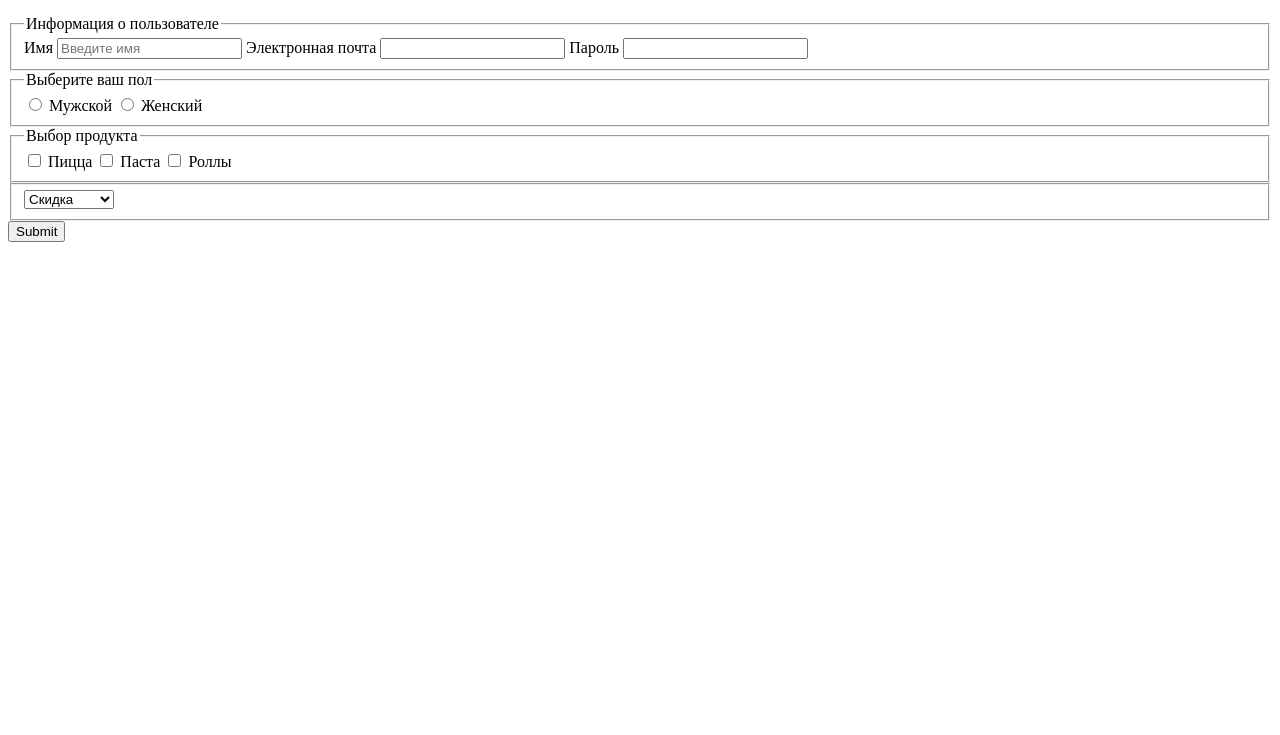
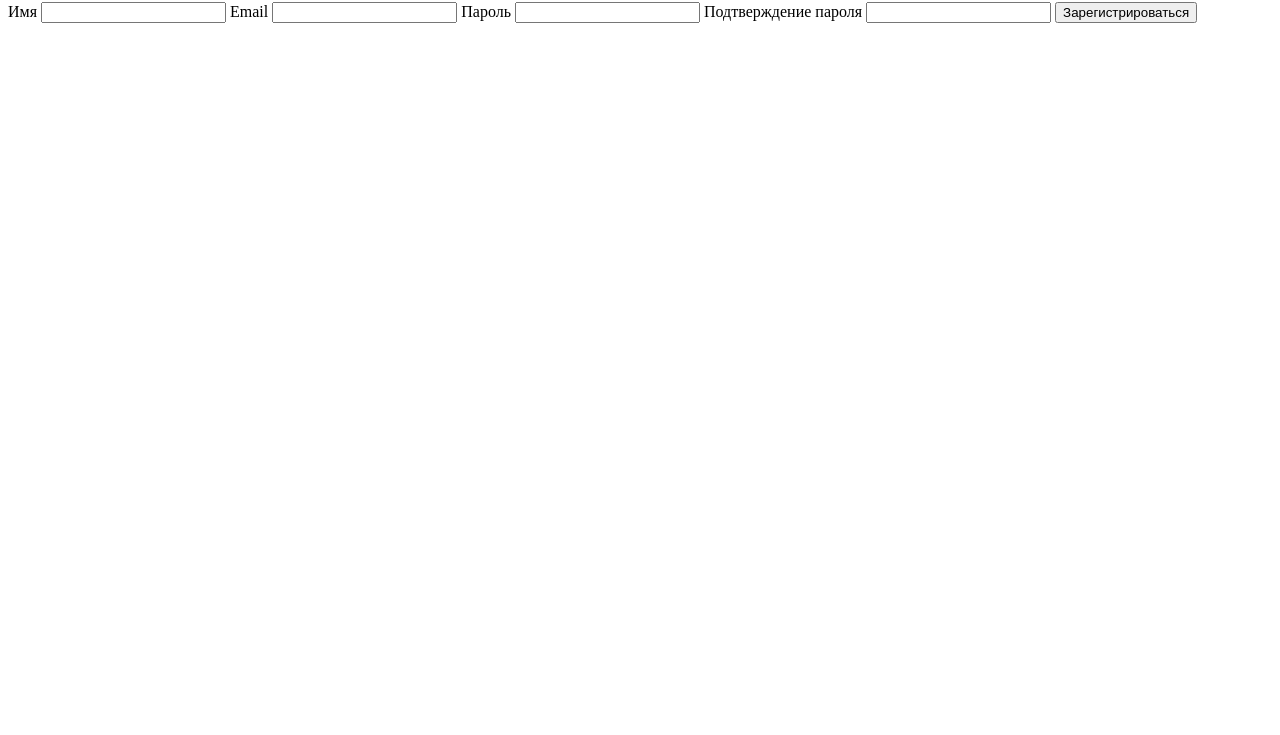
Before and after one commit to l1umenncs/Forma, a plain HTML site: page index.html in a window 1280 px wide. Shown: the part 65-800 px from the top of the page. Drawn offline with Linux system fonts and the light colour scheme.

Commit message:
index.html

```diff
--- a/index.html
+++ b/index.html
@@ -1,65 +1,23 @@
-
 <!DOCTYPE html>
 <html lang="en">
 <head>
-    <meta charset="UTF-8">
-    <meta name="viewport" content="width=device-width, initial-scale=1.0">
-    <link rel="stylesheet" href="styel.css">
-    <title>Document</title>
+  <meta charset="UTF-8">
+  <meta name="viewport" content="width=, initial-scale=1.0">
+  <title>Форма</title>
+  <link rel="stylesheet" href="style.css">
 </head>
 <body>
-    <header>
-        <h1>Форма</h1>
-    </header>
-
-    <main>
-        <fieldset>
-            <legend>Информация о пользователе</legend>
-
-            <label for="text">Имя</label>
-            <input name="text" id="text" type="text" placeholder="Введите имя">
-
-            <label for="email">Электронная почта</label>
-            <input name="email" id="email" type="email">
-
-            <label for="pass">Пароль</label>
-            <input name="pass" id="pass" type="password">
-        </fieldset>
-
-        <fieldset>
-            <legend>Выберите ваш пол</legend>
-
-            <input type="radio" id="male" name="se" value="m">
-            <label for="male">Мужской</label>
-
-            <input type="radio" id="female" name="se" value="f">
-            <label for="female">Женский</label>
-        </fieldset>
-
-        <fieldset>
-
-            <legend>Выбор продукта</legend>
-
-            <input type="checkbox" id="pizza" name="product" value="pizza">
-            <label for="pizza">Пицца</label>
-
-            <input type="checkbox" id="pasta" name="product" value="pasta">
-            <label for="pasta">Паста</label>
-
-            <input type="checkbox" id="rolls" name="product" value="rolls">
-            <label for="rolls">Роллы</label>
-        </fieldset>
-
-        <fieldset>
-            <select>
-                <option>Скидка</option>
-
-                <option>Нет скидки</option>
-            </select>
-        </fieldset>
-
-        <input type="submit" id="submit" class="submit">
-
-    </main>
+<form action="#">
+  <h2>Регистрация</h2>
+  <label for="nameID">Имя</label>
+  <input type="text" name="name" id="nameID" required>
+  <label for="email">Email</label>
+  <input type="email" name="email" id="emailID" required>
+  <label for="passwordID">Пароль</label>
+  <input type="password" name="password" id="passwordID" required>
+  <label for="password">Подтверждение пароля</label>
+  <input type="password" name="passwordID" id="passwordID_sumbit" required>
+  <button type="submit">Зарегистрироваться</button>
+</form>
 </body>
 </html>
```
